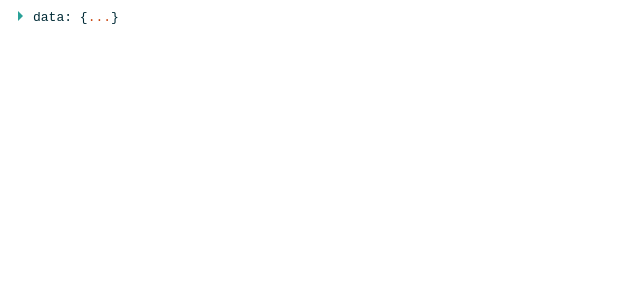
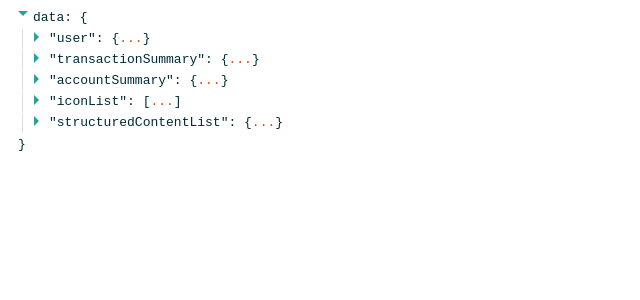
Before and after one commit to nycruslan/react-json-view, a React (Vite) app: page / in a window 1280 px wide. Shown: the top 300 px of the page, without its empty margins (0-640 px from the left). Built offline with nearby package versions, Linux system fonts and the light colour scheme.

Commit message:
more development

```diff
--- a/src/App.tsx
+++ b/src/App.tsx
@@ -53,7 +53,7 @@ function App() {
 
   return (
     <div>
-      <JsonViewer data={data} rootName='data' />
+      <JsonViewer data={data} rootName='data' expandLevel={1} />
     </div>
   );
 }
--- a/src/components/JsonNode.tsx
+++ b/src/components/JsonNode.tsx
@@ -1,4 +1,4 @@
-import { memo, ReactElement, useEffect, useRef } from 'react';
+import { memo, ReactElement } from 'react';
 import { CollapsibleIndicator } from './CollapsibleIndicator';
 import { PrimitiveValue } from './PrimitiveValue';
 import { useCollapsible } from '../hooks';
@@ -6,18 +6,13 @@ import { isCollapsible, getBrackets, getKeyClass } from '../utils';
 import styles from '../styles.module.scss';
 import type { JsonNodeProps, Primitive } from '../types';
 
-export const JsonNode = memo(({ name, value }: JsonNodeProps): ReactElement => {
-  const { collapsed, toggleCollapse } = useCollapsible();
+export const JsonNode = memo(
+  ({ name, value, expandLevel = 0 }: JsonNodeProps): ReactElement => {
+    const initialCollapsed = expandLevel <= 0; // Adjust for child nodes to sync with root
+    const { collapsed, toggleCollapse } = useCollapsible(initialCollapsed);
     const collapsible = isCollapsible(value);
     const [openingBracket, closingBracket] = getBrackets(value);
     const keyClass = getKeyClass(collapsible);
-  const toggleRef = useRef<HTMLDivElement>(null);
-
-  useEffect(() => {
-    if (collapsible && toggleRef.current) {
-      toggleRef.current.focus();
-    }
-  }, [collapsed, collapsible]);
 
     const handleKeyDown = (event: React.KeyboardEvent<HTMLDivElement>) => {
       if (event.key === 'Enter' || event.key === ' ') {
@@ -37,7 +32,6 @@ export const JsonNode = memo(({ name, value }: JsonNodeProps): ReactElement => {
               aria-label={`${name} expandable`}
               onClick={toggleCollapse}
               onKeyDown={handleKeyDown}
-            ref={toggleRef}
               className={keyClass}
             >
               <CollapsibleIndicator collapsed={collapsed} />
@@ -67,11 +61,17 @@ export const JsonNode = memo(({ name, value }: JsonNodeProps): ReactElement => {
                           key={index.toString()}
                           name={index.toString()}
                           value={item}
+                          expandLevel={expandLevel - 1}
                         />
                       ))
                     : typeof value === 'object' && value !== null
                     ? Object.entries(value).map(([key, val]) => (
-                      <JsonNode key={key} name={key} value={val} />
+                        <JsonNode
+                          key={key}
+                          name={key}
+                          value={val}
+                          expandLevel={expandLevel - 1}
+                        />
                       ))
                     : null}
                 </div>
@@ -96,4 +96,5 @@ export const JsonNode = memo(({ name, value }: JsonNodeProps): ReactElement => {
         )}
       </div>
     );
-});
+  }
+);
--- a/src/components/JsonViewer.tsx
+++ b/src/components/JsonViewer.tsx
@@ -8,8 +8,14 @@ import styles from '../styles.module.scss';
 import type { JsonViewerProps, Primitive } from '../types';
 
 const JsonViewer = memo(
-  ({ data, rootName = 'root', style }: JsonViewerProps): ReactElement => {
-    const { collapsed, toggleCollapse } = useCollapsible();
+  ({
+    data,
+    rootName = 'root',
+    style,
+    expandLevel = 0,
+  }: JsonViewerProps): ReactElement => {
+    const initialCollapsed = expandLevel < 1;
+    const { collapsed, toggleCollapse } = useCollapsible(initialCollapsed);
     const collapsible = isCollapsible(data);
     const [openingBracket, closingBracket] = getBrackets(data);
     const keyClass = getKeyClass(collapsible);
@@ -57,7 +63,12 @@ const JsonViewer = memo(
               >
                 {typeof data === 'object' && data !== null
                   ? Object.entries(data).map(([key, value]) => (
-                      <JsonNode key={key} name={key} value={value} />
+                      <JsonNode
+                        key={key}
+                        name={key}
+                        value={value}
+                        expandLevel={expandLevel - 1}
+                      />
                     ))
                   : null}
               </div>
--- a/src/types/index.ts
+++ b/src/types/index.ts
@@ -10,12 +10,14 @@ export type JsonValue = Primitive | JsonObject | JsonArray;
 export interface JsonNodeProps {
   name: string;
   value: JsonValue;
+  expandLevel: number;
 }
 
 export interface JsonViewerProps {
   data: JsonValue;
   rootName?: string;
   style?: CSSProperties;
+  expandLevel?: number;
 }
 
 export interface PrimitiveValueProps {
```
Lines whose indentation alone changed are shown as unchanged.
